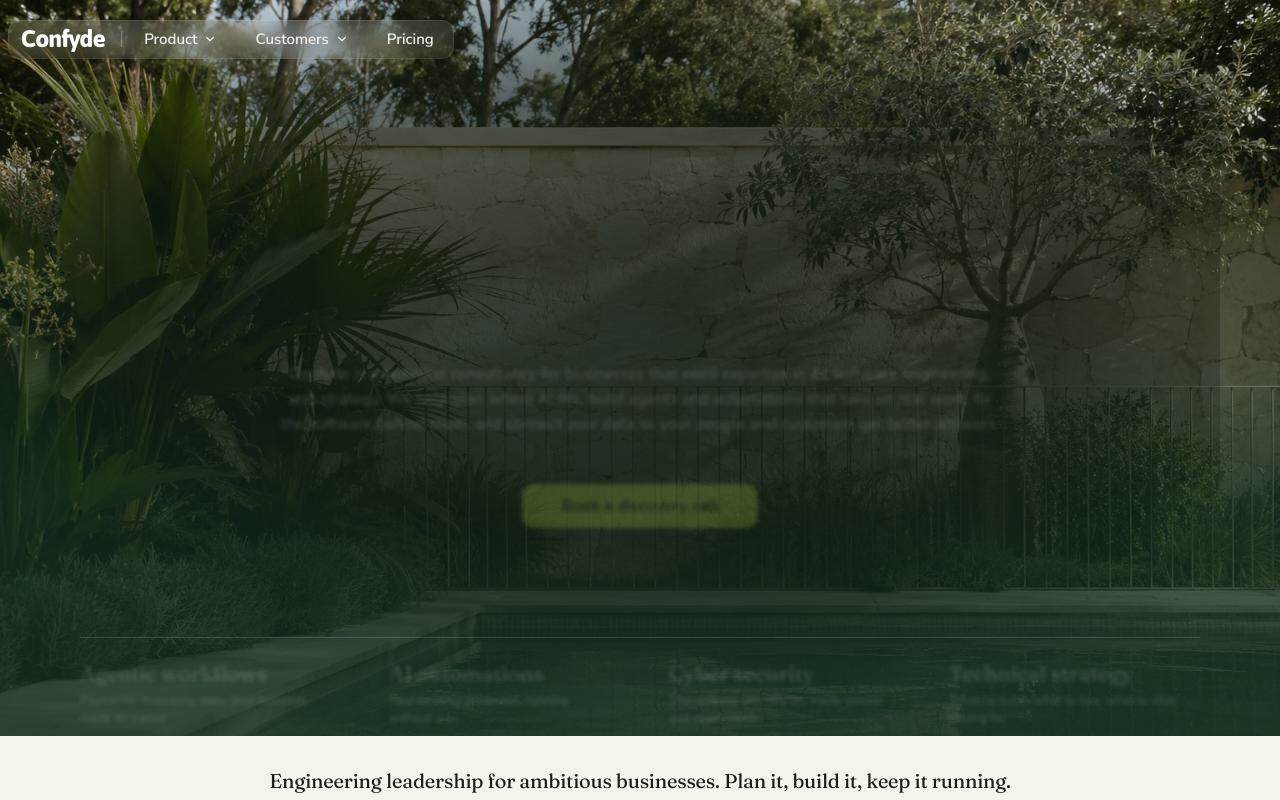
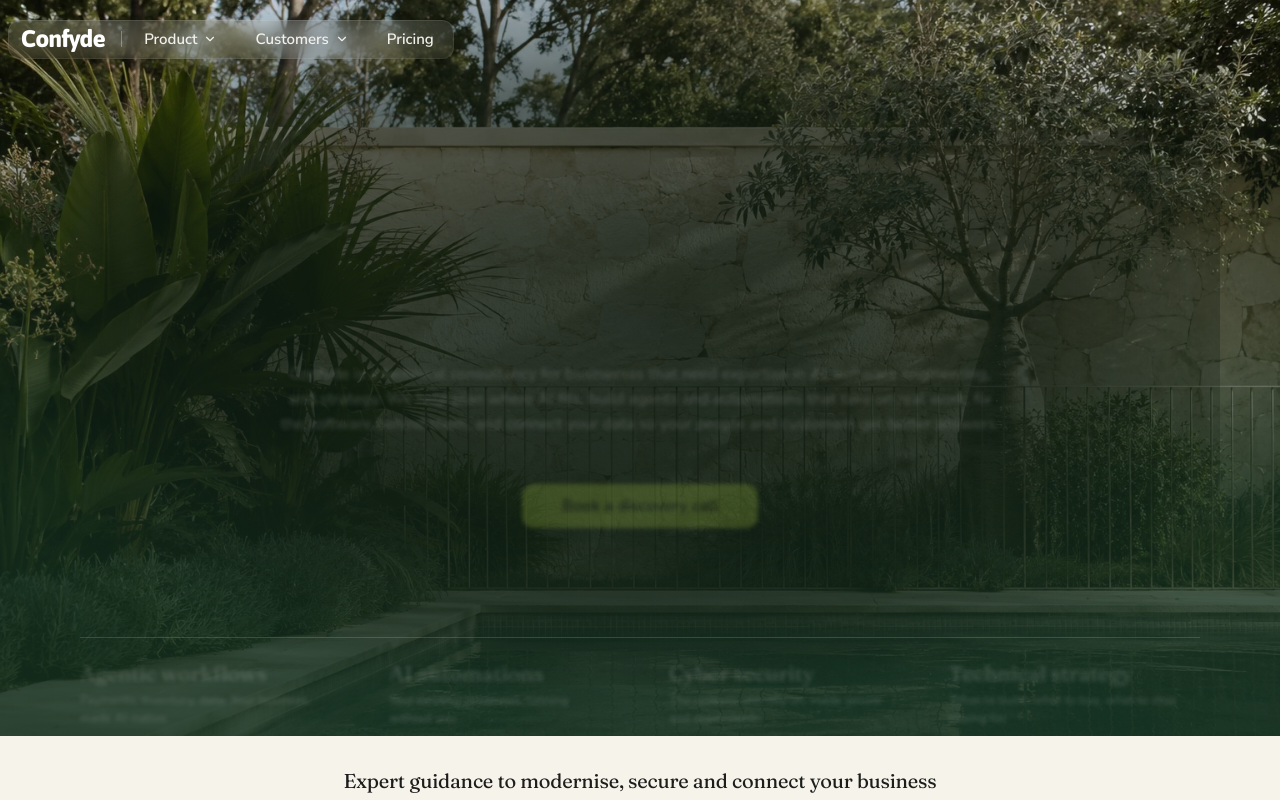
Before and after one commit to luca-confyd/confyde.co, a Next.js app: page / in a window 1280 px wide. Shown: the top 800 px of the page. Built offline with nearby package versions, Linux system fonts and the light colour scheme.

Commit message:
feat: marquee heading copy
"Expert guidance to modernise, secure and connect your business" at both
breakpoints. Text only; sizing and spacing unchanged.

```diff
--- a/components/home/logo-marquee/logo-marquee-desktop.tsx
+++ b/components/home/logo-marquee/logo-marquee-desktop.tsx
@@ -60,7 +60,7 @@ export function LogoMarqueeDesktop() {
             wght 420, SOFT 100, WONK 0, opsz 10 - so no override is needed.
           */}
           <h2 className="display display-4 text-center text-pf-ink-900">
-            Engineering leadership for ambitious businesses. Plan it, build it, keep it running.
+            Expert guidance to modernise, secure and connect your business
           </h2>
         </div>
 
--- a/components/home/logo-marquee/logo-marquee-mobile.tsx
+++ b/components/home/logo-marquee/logo-marquee-mobile.tsx
@@ -43,7 +43,7 @@ export function LogoMarqueeMobile() {
         left edge at every width above the artboard's 430px.
       */}
       <h2 className="marquee-heading-mobile mx-auto mb-[14px] max-w-[600px] px-5 text-center text-[17px] text-ink sm:max-w-[624px] sm:px-8">
-        Engineering leadership for ambitious businesses. Plan it, build it, keep it running.
+        Expert guidance to modernise, secure and connect your business
       </h2>
 
       {/*
```
